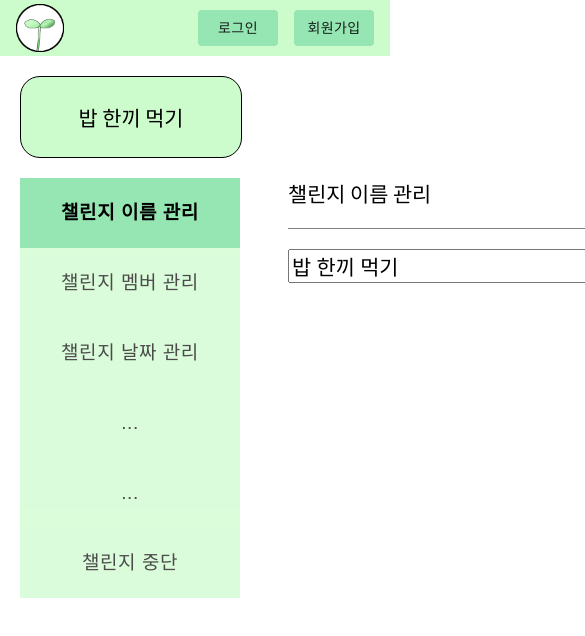
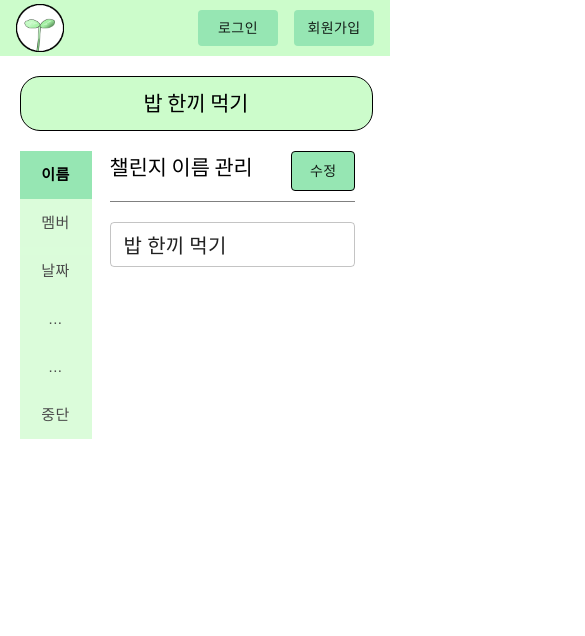
Before and after one commit to TeamGrabit/challenge, a React (Create React App) app in the folder frontend/: page /challenge/manage/1 in a window 390 px wide. Shown: the top 636 px of the page, 585 px wide, since content can reach past the window. Built offline with nearby package versions, Linux system fonts and the light colour scheme.

Commit message:
챌린지 관리 페이지
material-UI 반응형 css 수정

```diff
--- a/frontend/src/components/ManageComponent.js
+++ b/frontend/src/components/ManageComponent.js
@@ -1,5 +1,5 @@
 import React, { useState, useEffect } from 'react';
-import { Button, Grid, Box, Typography } from '@material-ui/core';
+import { Button, TextField } from '@material-ui/core';
 import { useChallengeState } from '../MVVM/Model/ChallengeModel';
 
 function ManageComponent({ value, index, CId }) {
@@ -24,7 +24,13 @@ function ManageComponent({ value, index, CId }) {
 						<div className="comp_title">챌린지 이름 관리</div>
 						<Button className="saveBtn">수정</Button>
 					</div>
-					<input className="txt_title" value={title} />
+					<TextField
+						variant="outlined"
+						inputProps={{ style: { fontSize: 20 } }}
+						margin="dense"
+						className="txt_title"
+						value={title}
+					/>
 				</div>
 			)}
 			{value === index && value === 1 && (
--- a/frontend/src/css/components/_manageComponent.scss
+++ b/frontend/src/css/components/_manageComponent.scss
@@ -1,12 +1,12 @@
 .manageComponent{
 
 	.comp_box{
+		width: 90%;
 		margin-left: 40px;
 	}
 	.title_box{
 		display: flex;
 		justify-content: space-between;
-		width: 900px;
 		border-bottom: gray 1px solid;
 	}
 	.comp_title{
@@ -25,3 +25,13 @@
 		font-size: 1.3em;
 	}
 }
+@media ( max-width: 600px ) {
+    .manageComponent{
+		.comp_box{
+			margin-left: 10px;
+		}
+		.txt_title{
+			width: 100%;
+		}
+    }
+}
--- a/frontend/src/css/pages/_manageChallenge.scss
+++ b/frontend/src/css/pages/_manageChallenge.scss
@@ -25,13 +25,20 @@
         font-family: "Noto Sans KR", "맑은 고딕", Arial, Helvetica, sans-serif;
         word-break: keep-all;
 	}
-	.tab_sel{
-		border-bottom: black 1px solid;
-		margin-bottom: 20px;
-	}
-	.tab_box{
-		padding-bottom: 10px;
-		border-bottom: $green3 5px solid;
-		display: inline-flex;
-	}
+    .comp_all{
+        width: 70vw;
+    }
 }
+@media ( max-width: 600px ) {
+    .manageChallenge{
+        .content{
+            margin-left: 5vw;
+            margin-right: 5vw;
+        }
+        .cha_nameBox{
+            width: 90vw;
+            height: 50px;
+            padding-bottom: 3px;
+        }
+    }
+}
--- a/frontend/src/pages/ManageChallenge.js
+++ b/frontend/src/pages/ManageChallenge.js
@@ -1,5 +1,5 @@
 import React, { useState, useEffect } from 'react';
-import { Button, Box, Tabs, Tab, makeStyles, withStyles, Typography } from '@material-ui/core';
+import { Button, Box, Tabs, Tab, makeStyles, withStyles, useMediaQuery } from '@material-ui/core';
 import { useChallengeState } from '../MVVM/Model/ChallengeModel';
 import ManageComponent from '../components/ManageComponent';
 
@@ -23,13 +23,13 @@ function ManageChallenge({ match }) {
 			flexGrow: 1,
 			backgroundColor: theme.palette.background.paper,
 			display: 'flex',
-			height: '100vh',
 		},
 		tabs: {
 			borderRight: `0px solid ${theme.palette.divider}`,
 		},
 	}));
 	const classes = useStyles();
+	const isMobile = useMediaQuery("(max-width: 600px)");
 
 	const ManTab = withStyles((theme) => ({
 		root: {
@@ -40,9 +40,29 @@ function ManageChallenge({ match }) {
 			marginRight: theme.spacing(1),
 			backgroundColor: '#CCFCCB',
 			fontFamily: [
-				'맑은 고딕',
-				'Arial',
-				'sans-serif',
+				'맑은 고딕', 'Arial', 'sans-serif',
+			].join(','),
+			'&$selected': {
+				fontWeight: theme.typography.fontWeightBold,
+				backgroundColor: '#96E6B3',
+			},
+			'&:hover': {
+				fontWeight: theme.typography.fontWeightBold,
+			},
+		},
+		selected: {},
+	}))((props) => <Tab disableRipple {...props} />);
+
+	const MobileTab = withStyles((theme) => ({
+		root: {
+			width: '50px',
+			height: '20px',
+			textTransform: 'none',
+			fontSize: theme.typography.pxToRem(15),
+			marginRight: theme.spacing(1),
+			backgroundColor: '#CCFCCB',
+			fontFamily: [
+				'맑은 고딕', 'Arial', 'sans-serif',
 			].join(','),
 			'&$selected': {
 				fontWeight: theme.typography.fontWeightBold,
@@ -64,6 +84,24 @@ function ManageChallenge({ match }) {
 					</div>
 				</div>
 				<div className={classes.root}>
+					{
+						isMobile ?
+							<Tabs
+								orientation="vertical"
+								className={classes.tabs}
+								value={value}
+								onChange={handleChange}
+								aria-label="ant example"
+								indicatorColor="transparent"
+							>
+								<MobileTab label="이름" />
+								<MobileTab label="멤버" />
+								<MobileTab label="날짜" />
+								<MobileTab label="..." />
+								<MobileTab label="..." />
+								<MobileTab label="중단" />
+							</Tabs>
+							:
 							<Tabs
 								orientation="vertical"
 								className={classes.tabs}
@@ -79,6 +117,8 @@ function ManageChallenge({ match }) {
 								<ManTab label="..." />
 								<ManTab label="챌린지 중단" />
 							</Tabs>
+					}
+					<div className="comp_all">
 						<ManageComponent value={value} index={0} CId={CId} />
 						<ManageComponent value={value} index={1} CId={CId} />
 						<ManageComponent value={value} index={2} CId={CId} />
@@ -88,6 +128,7 @@ function ManageChallenge({ match }) {
 					</div>
 				</div>
 			</div>
+		</div>
 	);
 }
 
```
Lines whose indentation alone changed are shown as unchanged.
